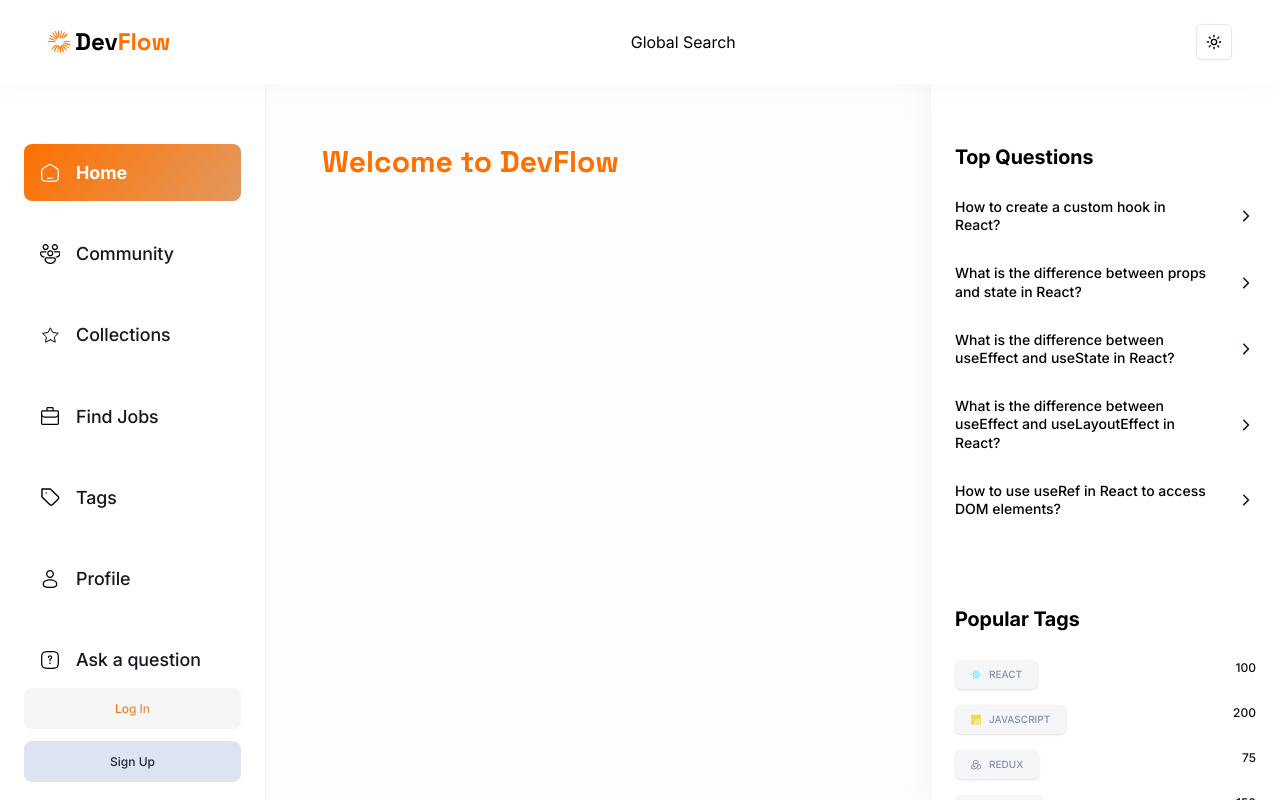
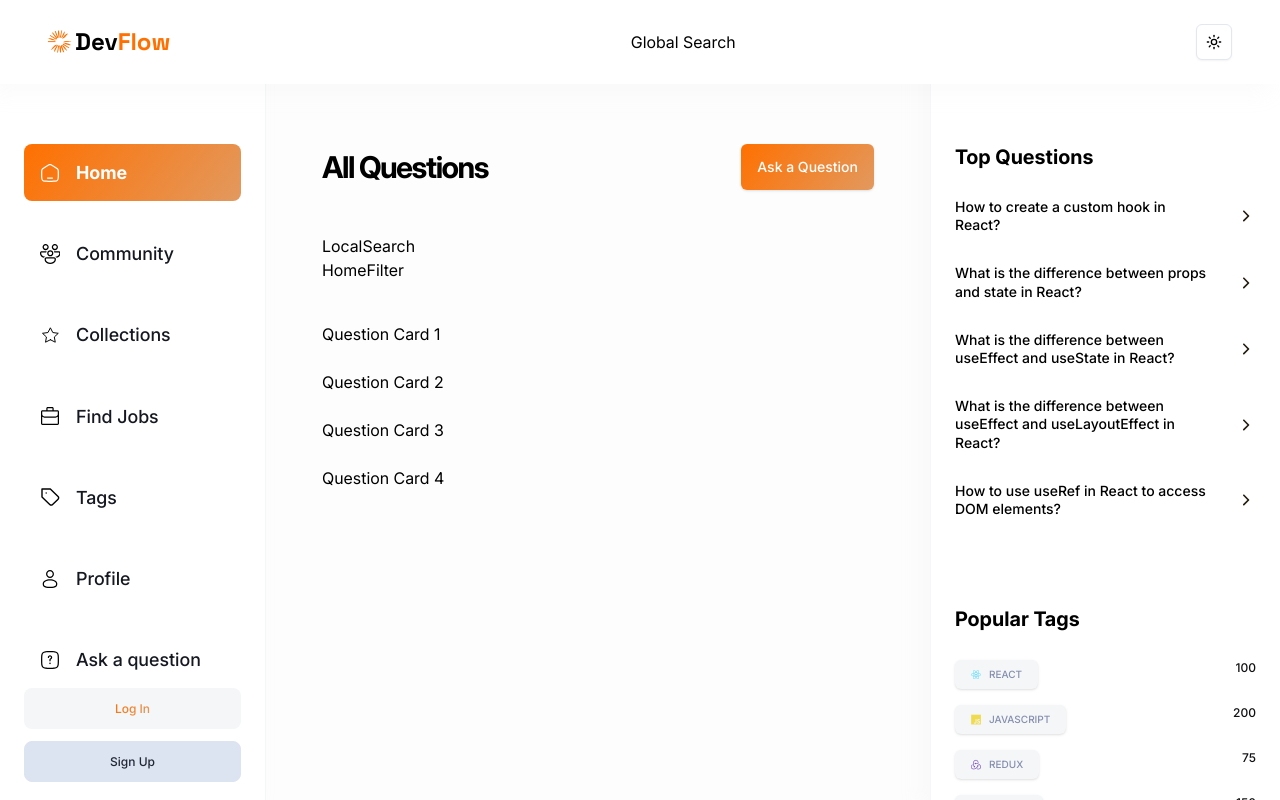
Before and after one commit to JDA7/DevFlow-App, a Next.js app: page / in a window 1280 px wide. Built offline with nearby package versions, Linux system fonts and the light colour scheme; no server answers.

Commit message:
Created Home Page Layout

```diff
--- a/app/(root)/page.tsx
+++ b/app/(root)/page.tsx
@@ -1,15 +1,28 @@
 import { auth, signOut } from "@/auth";
 import { Button } from "@/components/ui/button";
 import ROUTES from "@/constants/routes";
+import Link from "next/link";
 
 const Home = async () => {
     const session = await auth();
     console.log(session);
+
     return (
         <>
-            <h1 className="text-3xl font-black text-primary-500 font-space-grotesk">
-                Welcome to DevFlow
-            </h1>
+            <section className="flex w-full flex-col-reverse justify-between gap-4 sm:flex-row sm:items-center">
+                <h1 className="h1-bold text-dark100_light900">All Questions</h1>
+                <Button className="primary-gradient min-h-[46px] px-4 py-3 !text-light-900">
+                    <Link href={ROUTES.ASK_QUESTION}>Ask a Question</Link>
+                </Button>
+            </section>
+            <section className="mt-11">LocalSearch</section>
+            HomeFilter
+            <div className="mt-10 flex w-full flex-col gap-6">
+                <p>Question Card 1</p>
+                <p>Question Card 2</p>
+                <p>Question Card 3</p>
+                <p>Question Card 4</p>
+            </div>
         </>
     );
 };
--- a/constants/routes.ts
+++ b/constants/routes.ts
@@ -2,6 +2,7 @@
     HOME: "/",
     SIGN_IN: "/sign-in",
     SIGN_UP: "/sign-up",
+    ASK_QUESTION: "/ask-question",
     PROFILE: (id: string) => `/profile/${id}`,
     TAGS: (id: string) => `/tags/${id}`,
 };
```
